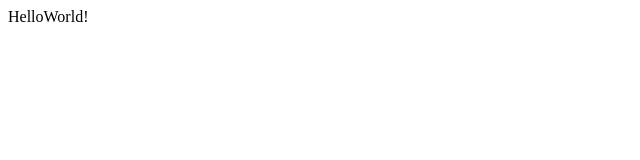
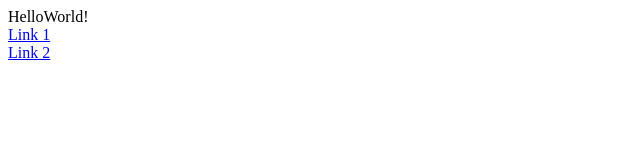
Before and after one commit to Stefanino22/Stefanino22.github.io, a plain HTML site: page index.html in a window 1280 px wide. Shown: the whole page, without its empty margins (0-640 px from the left). Drawn offline with Linux system fonts and the light colour scheme.

Commit message:
step 3 con link

```diff
--- a/index.html
+++ b/index.html
@@ -5,6 +5,10 @@
     <title>My first github page</title>
 </head>
 <body>
-HelloWorld!
+HelloWorld!<br>
+
+<a href="esempio_1/recipe.html" target="_self">Link 1</a><br><!-- Percorso relativo con linkato il file della ricetta -->
+<a href="https://www.nba.com" target="_blank">Link 2</a><br>
+
 </body>
 </html>
```
